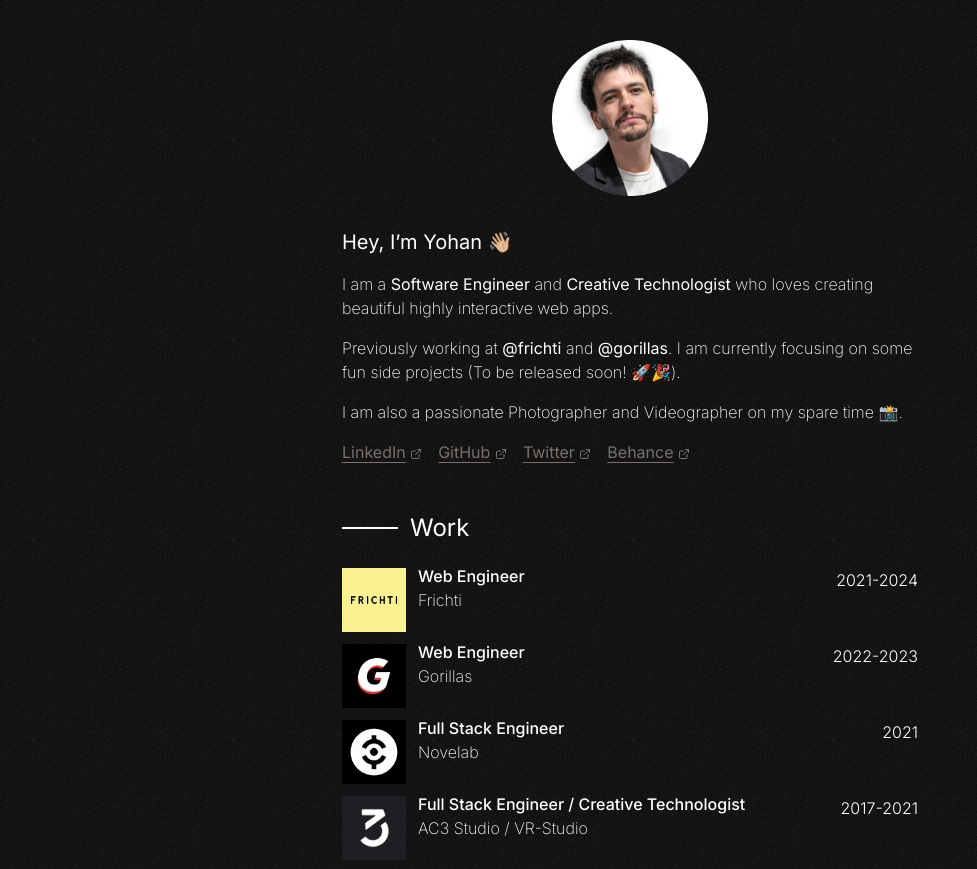
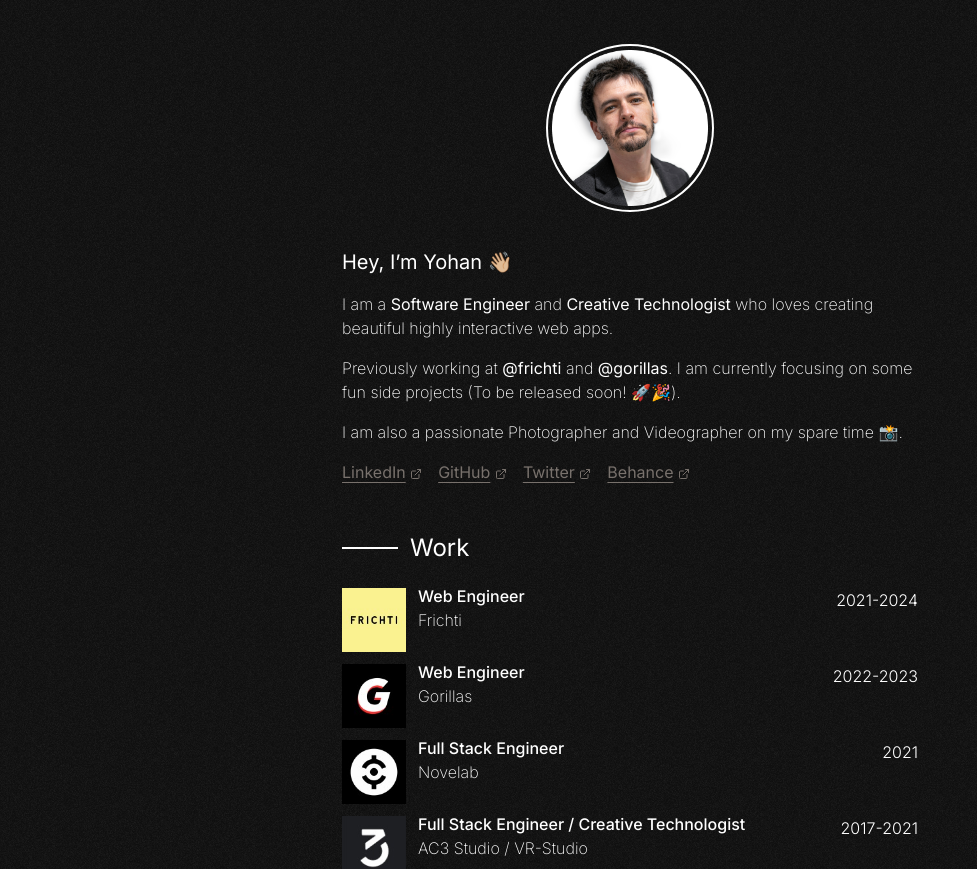
Before and after one commit to yohanlb/personal-website, a Next.js app: page / in a window 1280 px wide. Shown: the top 869 px of the page, without its empty margins (0-977 px from the left). Built offline with nearby package versions, Linux system fonts and the light colour scheme.

Commit message:
feat: add profil pic outline

```diff
--- a/src/components/homePage/IntroSection.tsx
+++ b/src/components/homePage/IntroSection.tsx
@@ -5,15 +5,16 @@ import React from 'react';
 const IntroSection = () => {
   return (
     <section>
-      <div className='w-full'>
+      <div className='flex h-44 items-center justify-center'>
+        <div className='outline-green-0 h-fit overflow-hidden rounded-full p-1 outline outline-2 transition-all duration-300 hover:p-2 hover:outline-4 hover:outline-green-400 '>
           <Image
             alt='Profil Picture'
             src={'/images/ProfilPicture256.png'}
             width={156}
             height={156}
             priority={true}
-          className='m-auto'
           />
+        </div>
       </div>
       <div className='mt-8 flex flex-col gap-4'>
         <h2 className='text-xl'>Hey, I’m Yohan 👋🏼</h2>
```
Lines whose indentation alone changed are shown as unchanged.
